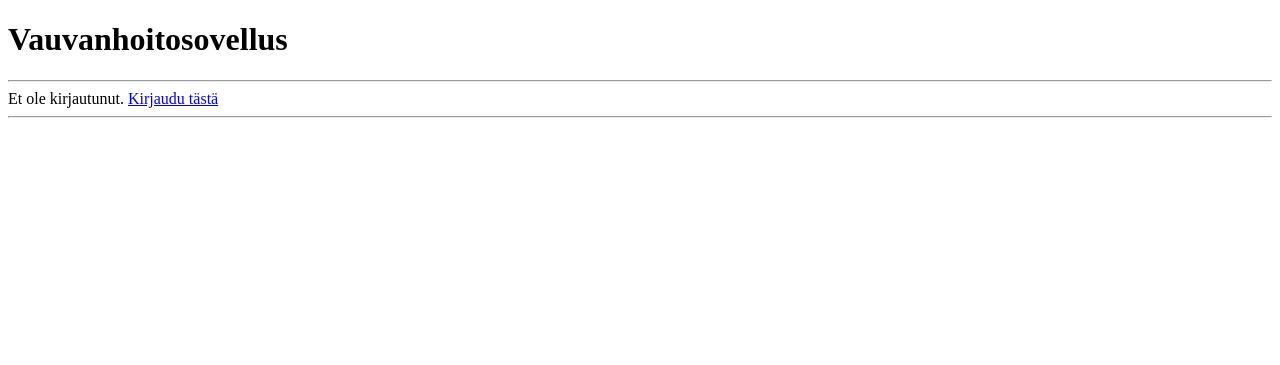
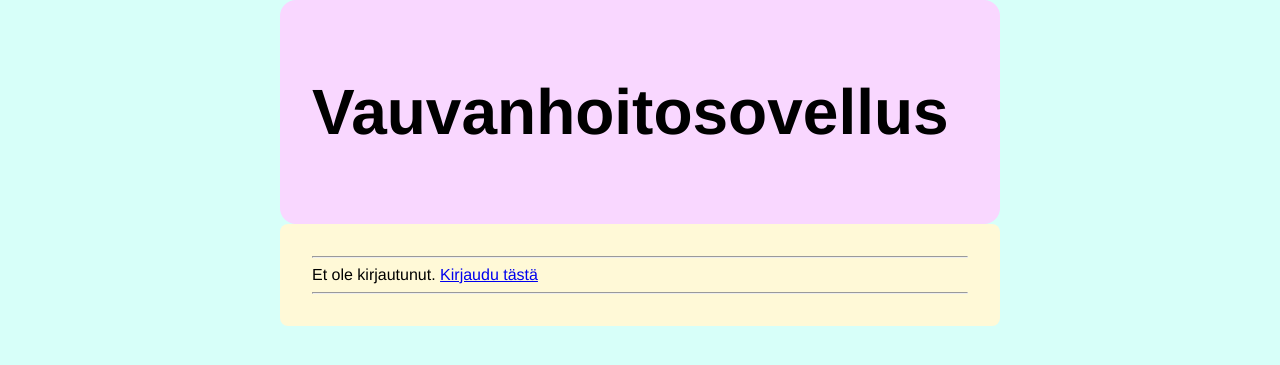
Before and after one commit to sonjamadetoja/tks_harjoitustyo, a Flask app: page /add in a window 1280 px wide. Shown: the top 365 px of the page. Run offline with Flask 2, Linux system fonts and the light colour scheme.

Commit message:
Improve appearance

```diff
--- a/content.py
+++ b/content.py
@@ -75,18 +75,12 @@ def addmessage(baby, date, message):
     db.session.commit()
     return True
 
-def addrights(user, name):
+def addrights(user, baby):
     babyowner_user_id = users.user_id()
     if babyowner_user_id == 0:
         return False
-    sql = "SELECT id FROM users WHERE name=:user"
-    result = db.session.execute(sql, {"user":user})
-    babywatcher_user_id = result.fetchone()
-    babywatcher_user_id = babywatcher_user_id[0]
-    sql = "SELECT id FROM babies WHERE name=:name"
-    result = db.session.execute(sql, {"name":name})
-    baby_id = result.fetchone()
-    baby_id = baby_id[0]
+    babywatcher_user_id = user
+    baby_id = baby
     sql = "INSERT INTO rights (babyowner_user_id, babywatcher_user_id, baby_id) VALUES (:babyowner_user_id, :babywatcher_user_id, :baby_id)"
     db.session.execute(sql, {"babyowner_user_id":babyowner_user_id, "babywatcher_user_id":babywatcher_user_id, "baby_id":baby_id})
     db.session.commit()
@@ -100,6 +94,13 @@ def getbaby():
     baby = db.session.execute(sql, {"user_id":user_id})
     return baby.fetchall()
 
+def getownbaby():
+    user_id = users.user_id()
+    if user_id == 0:
+        return False
+    sql = "SELECT id, name FROM babies WHERE user_id=:user_id;"
+    baby = db.session.execute(sql, {"user_id":user_id})
+    return baby.fetchall()
 
 def getbabyname(baby):
     user_id = users.user_id()
@@ -114,7 +115,7 @@ def getuser():
     user_id = users.user_id()
     if user_id == 0:
         return False
-    sql = "SELECT name FROM users"
+    sql = "SELECT id, name FROM users"
     names = db.session.execute(sql)
     return names.fetchall()
 
--- a/routes.py
+++ b/routes.py
@@ -220,23 +220,20 @@ def addrights():
     if session["csrf_token"] != request.form["csrf_token"]:
         return render_template("error.html", message="Ei oikeuksia tähän toimintoon.")
     user = request.form["user"]
-    name = request.form["name"]
-    if content.addrights(user, name):
+    baby = request.form["baby"]
+    if content.addrights(user, baby):
         return render_template("rightssuccess.html")
     else:
         return render_template("error.html", message="Oikeuksien myöntäminen ei onnistunut.")
 
 @app.route("/rights")
 def rights():
-    list = content.getuser()
-    user_list = []
-    for row in list:
-        user_list.append(row[0])
-    list = content.getbaby()
-    baby_list = []
-    for row in list:
-        baby_list.append(row[0])
-    return render_template("rights.html", user_list=user_list, baby_list=baby_list)
+    users = content.getuser()
+    babies = content.getownbaby()
+    if len(babies) == 0:
+        return render_template("error.html", message="Et ole lisännyt sovellukseen lapsia, joten et voi myöskään antaa muille käyttäjille oikeuksia heidän tietojensa katselemiseen tai muuttamiseen.")
+    else:
+        return render_template("rights.html", users=users, babies=babies)
 
 @app.route("/browse")
 def browse():
--- /dev/null
+++ b/static/main.css
@@ -0,0 +1,25 @@
+body {
+    margin: auto;
+    max-width: 45em;
+    font-family: 'Helvetica', 'Arial', sans-serif;
+    background:  #d7fff9;
+}
+.header {
+    background: #f9d7ff;
+    font-weight: bold;
+    padding: 1em 1em;
+    font-size: 2em;
+    border-radius: .5em;
+}
+
+.content {
+    background: #fff9d7;
+    padding: 1.5em 2em;
+    border-radius: .5em;
+ }
+
+ .center {
+    display: block;
+    margin-left: auto;
+    margin-right: auto;
+  }
--- a/templates/add.html
+++ b/templates/add.html
@@ -19,8 +19,7 @@ Nimi: <input type="text" name="name">
 </form>
 <p>
 <h3>Lisää vauvan tietoja</h3>
-<ul>
-  <li> Imetys: <p>
+<h4>Imetys:</h4>
 <form action="/addbrfeed" method="POST">
 Nimi:
 <select name="baby">
@@ -36,7 +35,7 @@ Kesto (minuuttia): <input type="number" name="duration">
 <input type="hidden" name="csrf_token" value="{{ session.csrf_token }}">
 <input type="submit" value="Lisää" <br>
 </form>
-  <li> Korvike: <p>
+  <h4> Korvike: </h4>
 <form action="/addformula" method="POST">
 Nimi:
 <select name="baby">
@@ -52,7 +51,7 @@ Määrä (ml): <input type="number" name="amount">
   <input type="hidden" name="csrf_token" value="{{ session.csrf_token }}">
 <input type="submit" value="Lisää" <br>
 </form>
-  <li> Kiinteä ruoka <p>
+  <h4> Kiinteä ruoka </h4>
 <form action="/addsolid" method="POST">
 Nimi:
 <select name="baby">
@@ -69,7 +68,7 @@ Aloitusaika: <input type="time" name="start_time">
   <input type="hidden" name="csrf_token" value="{{ session.csrf_token }}">
 <input type="submit" value="Lisää" <br>
 </form>
-  <li> Vaipat <p>
+  <h4> Vaipat </h4>
 <form action="/adddiaper" method="POST">
 Nimi:
 <select name="baby">
@@ -86,8 +85,7 @@ Kellonaika: <input type="time" name="time">
   <input type="hidden" name="csrf_token" value="{{ session.csrf_token }}">
 <input type="submit" value="Lisää" <br>
 </form>
-  <li> Paino
-<p>
+  <h4> Paino </h4>
 <form action="/addweight" method="POST">
 Nimi:
 <select name="baby">
@@ -102,10 +100,7 @@ Päivämäärä: <input type="date" name="date">
   <input type="hidden" name="csrf_token" value="{{ session.csrf_token }}">
 <input type="submit" value="Lisää" <br>
 </form>
-
-
-  <li> Viesti
-<p>
+<h4> Viesti </h4>
 <form action="/addmessage" method="POST">
 Nimi:
 <select name="baby">
@@ -120,8 +115,7 @@ Viesti: <p>
   <input type="hidden" name="csrf_token" value="{{ session.csrf_token }}">
 <input type="submit" value="Lisää">
 </form>
--->
-</ul>
+
 {% else %}
 Et ole kirjautunut. <a href="/login">Kirjaudu tästä</a>
 {% endif %}
--- a/templates/layout.html
+++ b/templates/layout.html
@@ -1,8 +1,19 @@
 <!doctype html>
-
-<title> Vauvanhoitosovellus </title>
-
-<h1> Vauvanhoitosovellus </h1>
-<hr>
-{% block content %}{% endblock %}
-<hr>
+<head>
+    <link href="static/main.css" rel="stylesheet" type="text/css" media="screen"/>
+    <meta name="viewport" content="width=device-width, initial-scale=1"/>
+    <meta charset="utf-8"/>
+</head>
+<html>
+    <body>
+        <title> Vauvanhoitosovellus </title>
+        <div class="header">
+            <h1> Vauvanhoitosovellus </h1>
+        </div>
+        <div class="content">
+            <hr>
+            {% block content %}{% endblock %}
+            <hr>
+        </div>
+    </body>
+</html>
```
Also changed, not shown: templates/index.html (+11 -3 lines), templates/rights.html (+5 -5 lines), static/IMG_20200215_222635_edited.jpg (added), 1 other file.
